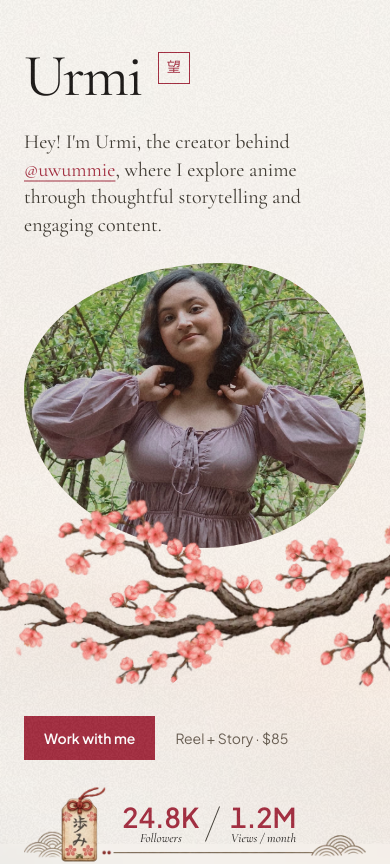
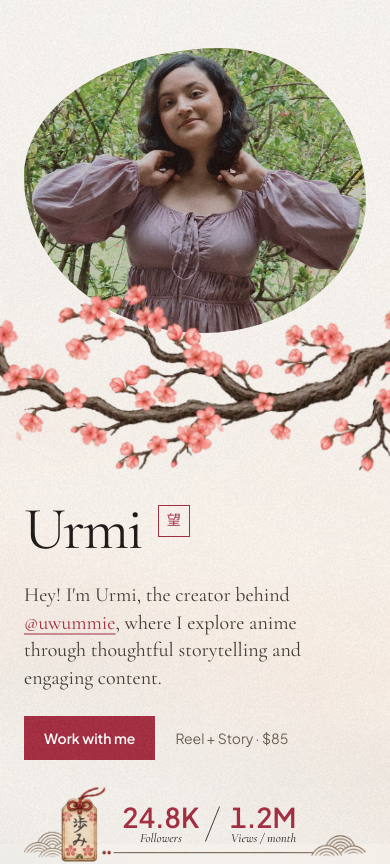
Before and after one commit to SiddhantaChandra/urmi-portfolio-website, a Next.js app: page / in a window 390 px wide. Shown: the top 864 px of the page. Built offline with nearby package versions, Linux system fonts and the light colour scheme.

Commit message:
Updated layout for mobile screens

```diff
--- a/app/globals.css
+++ b/app/globals.css
@@ -173,6 +173,7 @@ body {
 
 @media (min-width: 40rem) {
   .hero-sakura {
+    --portrait-left: max(2.5rem, (100vw - 32rem) / 2);
     --sakura-width: min(125vw, 54rem);
     --sakura-crop: calc(var(--sakura-width) * 0.14);
   }
--- a/components/Hero.jsx
+++ b/components/Hero.jsx
@@ -18,7 +18,7 @@ export default function Hero({ onOpenCollaboration }) {
           物語の奥深さを、言葉と映像で紡ぐ。
         </p>
 
-        <div className="flex items-start gap-4 md:col-start-2 md:row-start-1 md:self-end">
+        <div className="row-start-2 flex items-start gap-4 md:col-start-2 md:row-start-1 md:self-end">
           <h1
             id="hero-title"
             className="font-serif-editorial text-[clamp(3.75rem,8vw,6rem)] leading-[0.95] tracking-[-0.03em]"
@@ -33,7 +33,7 @@ export default function Hero({ onOpenCollaboration }) {
           </span>
         </div>
 
-        <p className="max-w-[34ch] font-serif-editorial text-xl leading-snug text-[#3d3830] sm:text-2xl lg:text-[1.75rem] md:col-start-2 md:row-start-2">
+        <p className="row-start-3 max-w-[34ch] font-serif-editorial text-xl leading-snug text-[#3d3830] sm:text-2xl lg:text-[1.75rem] md:col-start-2 md:row-start-2">
           Hey! I&apos;m Urmi, the creator behind{" "}
           <a
             href="https://www.instagram.com/uwummie"
@@ -47,7 +47,7 @@ export default function Hero({ onOpenCollaboration }) {
           content.
         </p>
 
-        <div className="relative z-10 row-start-4 mt-36 self-stretch md:col-start-2 md:row-start-3 md:mt-0">
+        <div className="relative z-10 row-start-4 self-stretch md:col-start-2 md:row-start-3">
           <div className="flex flex-wrap items-center gap-x-5 gap-y-3">
             <button
               type="button"
@@ -83,7 +83,7 @@ export default function Hero({ onOpenCollaboration }) {
             </dl>
           </figure>
         </div>
-        <div className="row-start-3 w-full max-w-[22rem] md:col-start-3 md:row-span-3 md:row-start-1 md:justify-self-end">
+        <div className="row-start-1 mb-36 w-full max-w-[22rem] md:mb-0 md:col-start-3 md:row-span-3 md:row-start-1 md:justify-self-end">
           <div className="hero-portrait-frame relative">
             <div className="hero-portrait relative aspect-[6/5] w-full max-w-[22rem] overflow-hidden bg-[#e9dfd0]">
               <Image
```
Also changed, not shown: public/images/brush_stroke_transparent.png (added), public/images/brush_stroke_transparent.svg (added).
